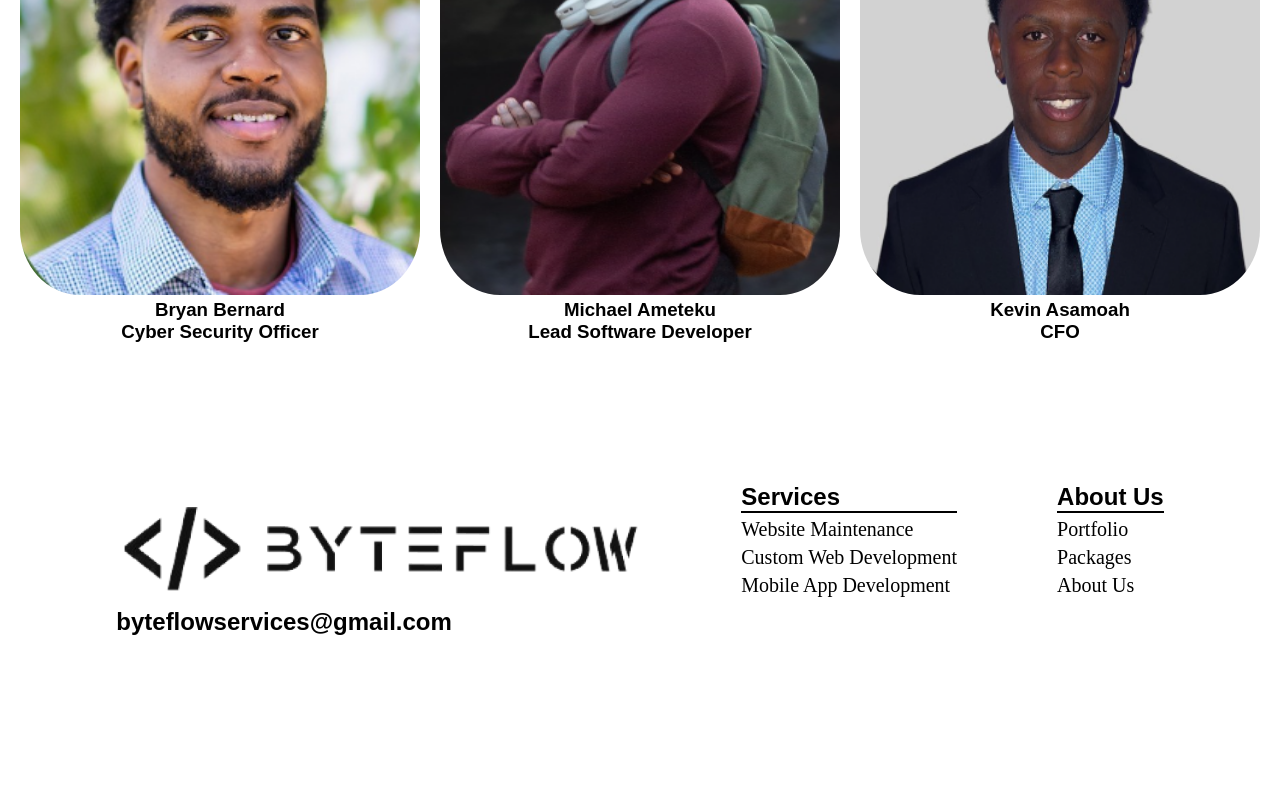
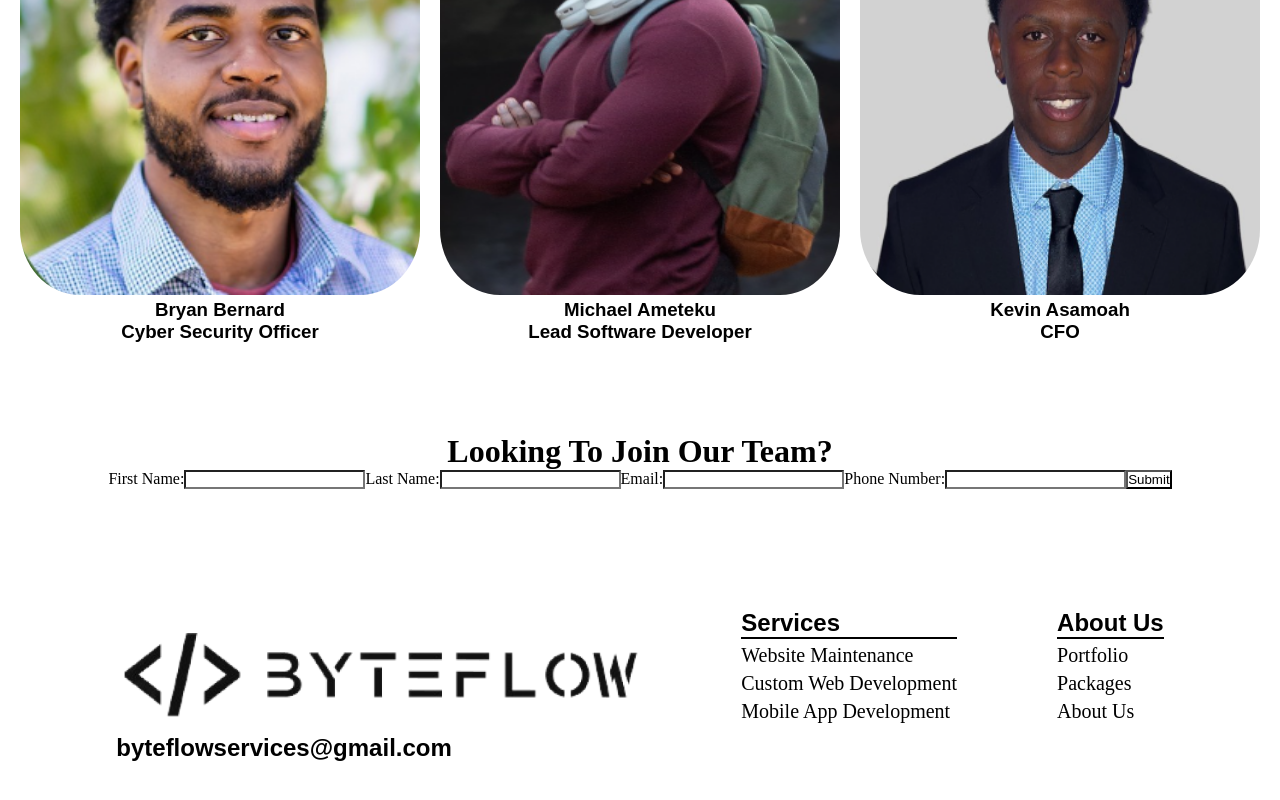
Before and after one commit to ByteFlowWebAgency/byteflow-website, a React (Create React App) app: page /ourTeam in a window 1280 px wide. Shown: the part 1128-1928 px from the top of the page. Before the commit the page ends 1884 px from the top, so only its background shows below. Built offline with nearby package versions, Linux system fonts and the light colour scheme; a web font is replaced by a local one.

Commit message:
Add skeleton join us form

```diff
--- a/src/components/ourTeam.js
+++ b/src/components/ourTeam.js
@@ -82,6 +82,23 @@ const ourTeam = () => {
         </div>
       </div>
 
+      <div className="join-team-container">
+        <h1>Looking To Join Our Team?</h1>
+        <div className="join-form">
+          <form>
+            <label>First Name:</label>
+            <input type="text"></input>
+            <label>Last Name:</label>
+            <input type="text"></input>
+            <label>Email:</label>
+            <input type="text"></input>
+            <label>Phone Number:</label>
+            <input type="text"></input>
+            <input type="submit"></input>
+          </form>
+        </div>
+      </div>
+
       <footer className="footer">
         <div className="container">
           <div className="footer-row">
--- a/src/styles/ourTeam.css
+++ b/src/styles/ourTeam.css
@@ -132,6 +132,17 @@ button:hover {
 
 /* END OF TEAM SECTION */
 
+/* START OF JOIN OUR TEAM SECTION */
+
+.join-team-container {
+  display: flex;
+  justify-content: space-evenly;
+  flex-wrap: wrap;
+  padding-top: 70px;
+}
+
+/* END OF JOIN OUR TEAM SECTION */
+
 /* START OF FOOTER  */
 
 .footer {
```
